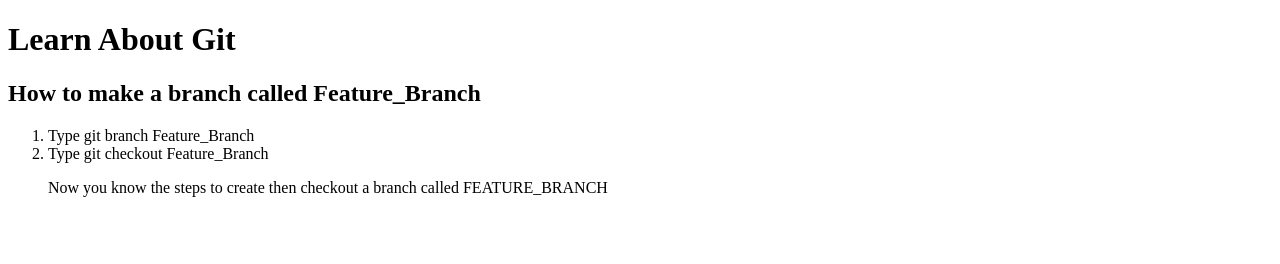
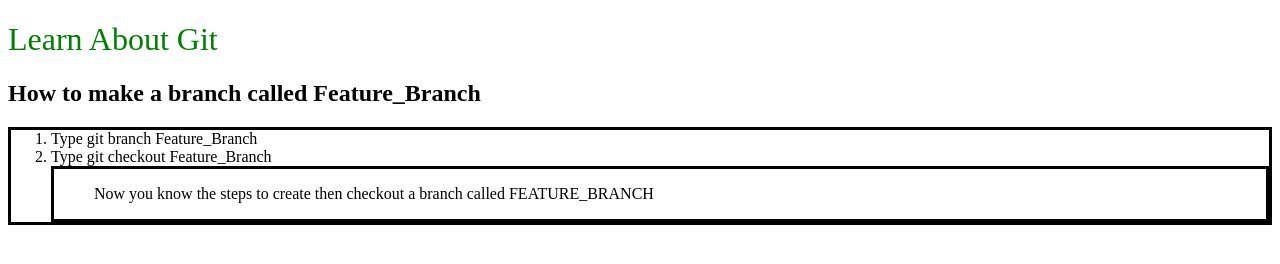
Before and after one commit to palmtree28/first-repo, a plain HTML site: page index.HTML in a window 1280 px wide. Drawn offline with Linux system fonts and the light colour scheme.

Commit message:
add  basic styling

```diff
--- /dev/null
+++ b/Style.CSS
@@ -0,0 +1,21 @@
+ h1{
+font-weight: normal;
+color: green;
+ }
+
+body{
+    font-family: san-seirf;
+}
+
+h2{
+    color: yellowgreen
+    font-style: italic
+}
+ol{
+    border: 3px solid black;
+}
+li{
+    font-style: bold;
+}
+
+}
--- a/index.HTML
+++ b/index.HTML
@@ -1,15 +1,16 @@
 <!DOCTYPE html>
 <html>
-    <head>
-
-    </head>
+    <head> <link href="Style.CSS" rel="stylesheet"
+></head>
     <body>
         <h1> Learn About Git</h1>
         <h2>How to make a branch called Feature_Branch</h2>
         <ol>
             <li>Type git branch Feature_Branch</li>
             <li>Type git checkout Feature_Branch</li>
+            <ol/>
+
             <p> Now you know the steps to create then checkout a branch called FEATURE_BRANCH</p>
-        </ol>
+
     </body>
 </html>
```
